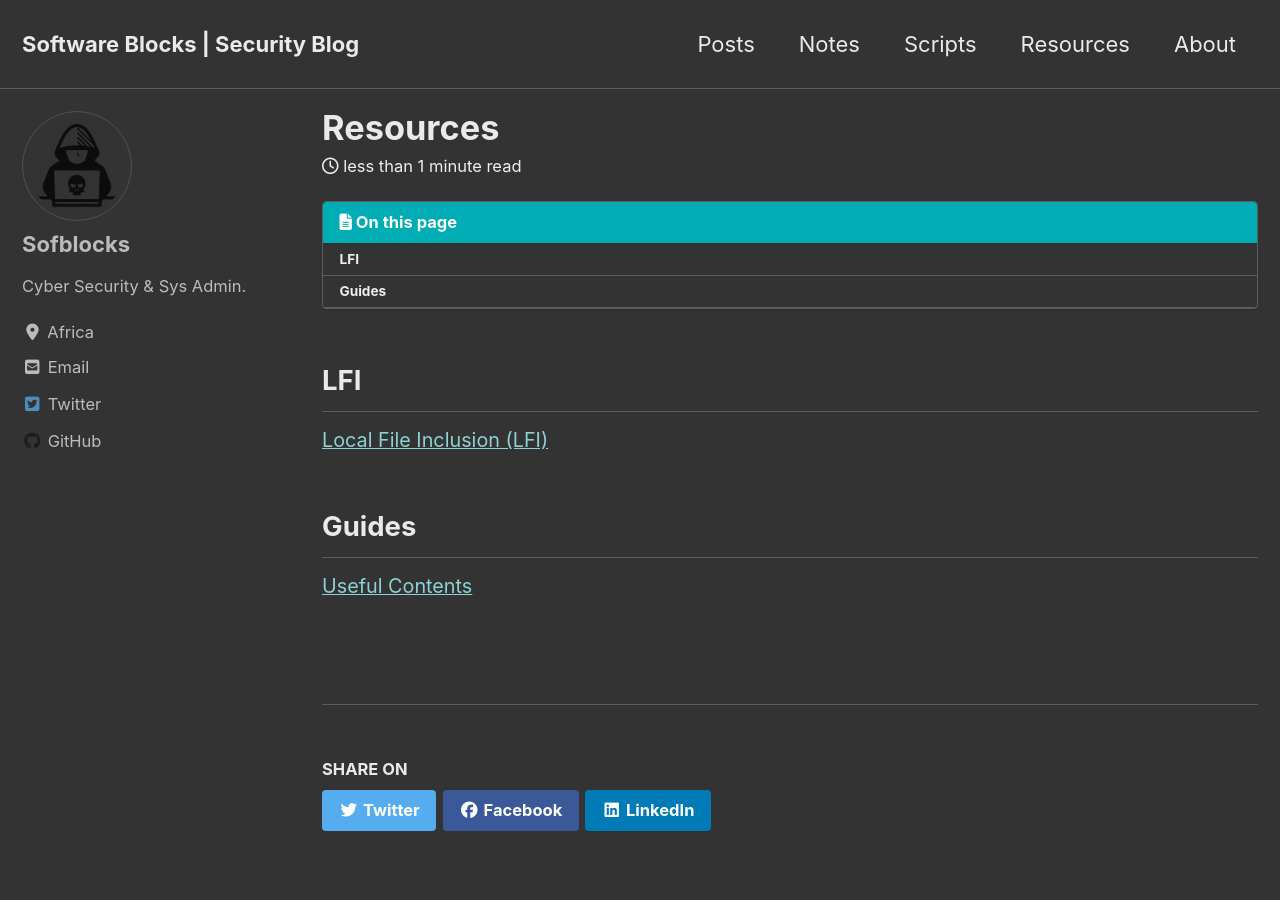
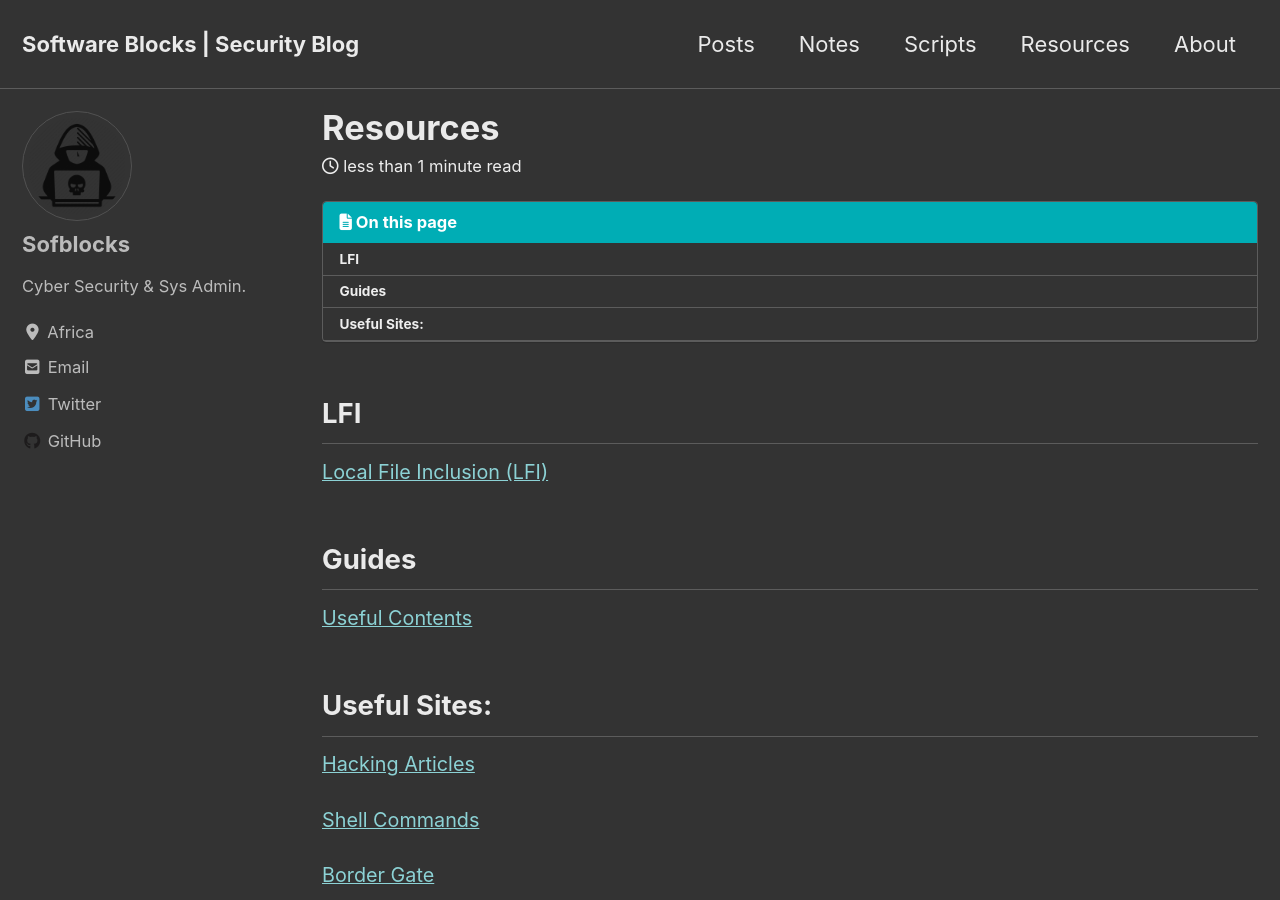
Before and after one commit to sofblocks/sofblocks.github.io, a Jekyll site: the page built from _pages/resources.md, in a window 1280 px wide and 900 px high. Built offline with Jekyll 4.4.1, drawn with Linux system fonts in a browser that asks for light colours; cached includes are drawn as plain includes; nearby versions of some CDN libraries.

Commit message:
Updated resources

```diff
--- a/_pages/resources.md
+++ b/_pages/resources.md
@@ -11,3 +11,11 @@ toc: true
 
 ## Guides
 [Useful Contents](https://guide.offsecnewbie.com/)
+
+## Useful Sites:
+
+[Hacking Articles](https://www.hackingarticles.in/)
+
+[Shell Commands](https://explainshell.com/)
+
+[Border Gate](https://www.bordergate.co.uk/)
```
Also changed, not shown: _notes/2020-05-10-linux.md (+1 -2 lines).
